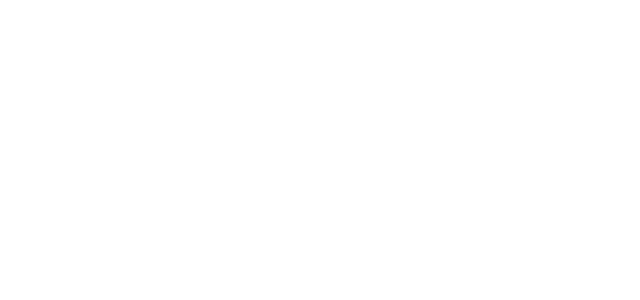
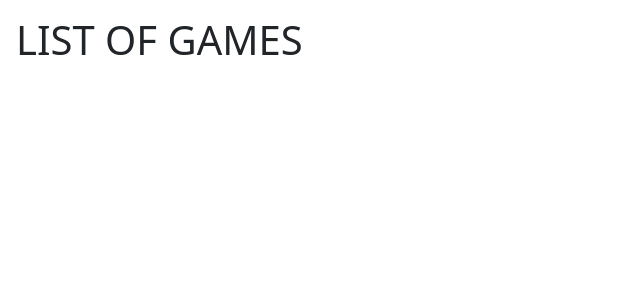
Before and after one commit to maksbernatskyy/react-form, a React (Vite) app: page / in a window 1280 px wide. Shown: the top 300 px of the page, without its empty margins (0-640 px from the left). Built offline with nearby package versions, Linux system fonts and the light colour scheme.

Commit message:
add header

```diff
--- a/src/components/Header.jsx
+++ b/src/components/Header.jsx
@@ -1,7 +1,11 @@
 export default function Header() {
     return (
         <>
-
+        <header>
+            <h1 className="text-uppercase p-3">
+                list of games
+            </h1>
+        </header>
         </>
     )
 }
```
